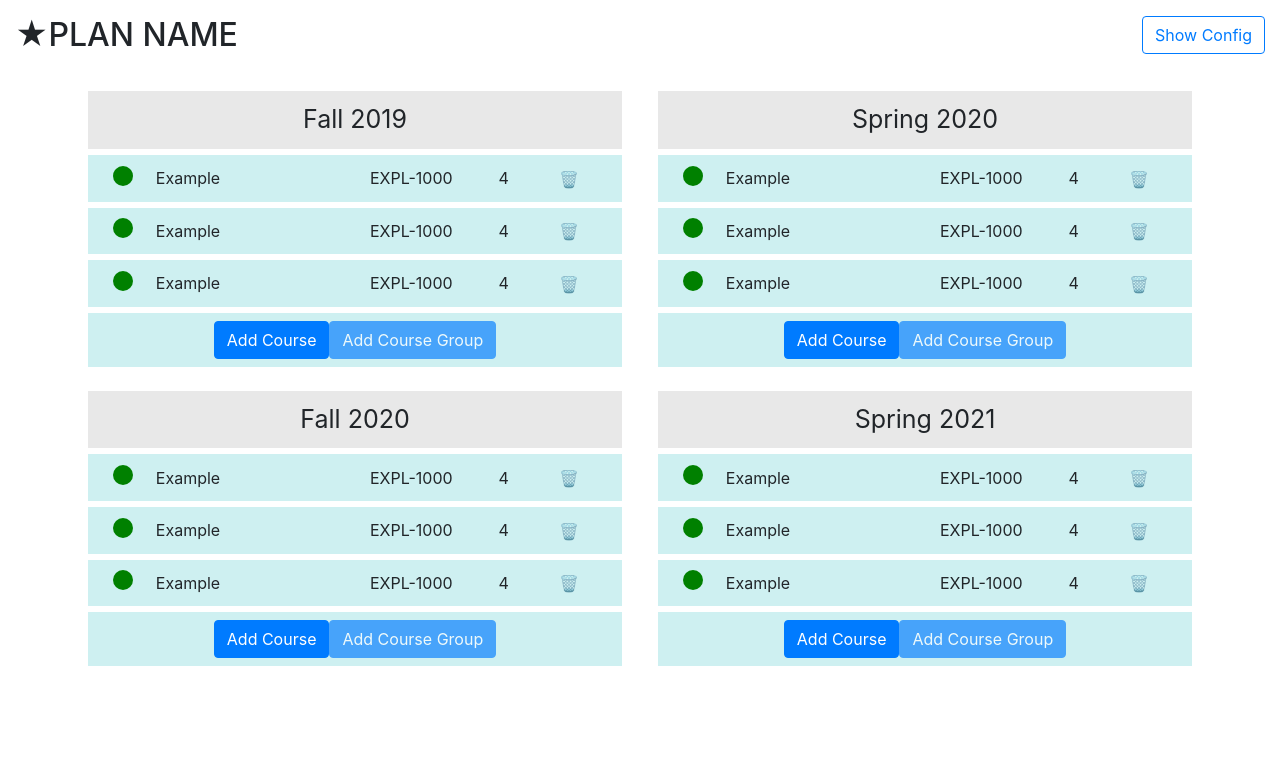
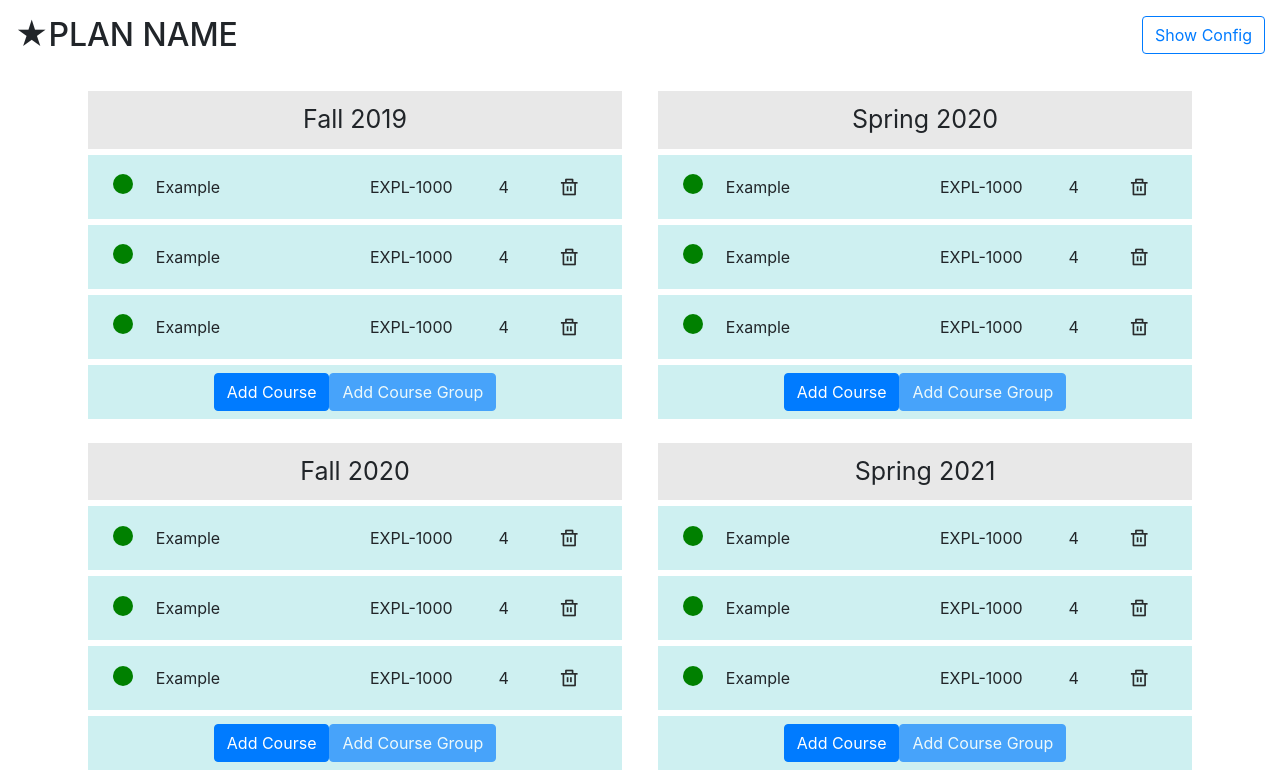
Before and after one commit to deusexmachina013/Primary-Source, a PHP site: page /student/create_plan.php in a window 1280 px wide. Shown: the part 84-866 px from the top of the page. Before the commit the page ends 750 px from the top, so only its background shows below. Run offline with PHP 8.4, Linux system fonts and the light colour scheme; some libraries are stand-ins or nearby versions.

Commit message:
Changed trash-button to an icon
I used the CDN from remixicon.com

```diff
--- a/assets/css/style.css
+++ b/assets/css/style.css
@@ -134,11 +134,21 @@ body {
     text-align: center;
 }
 
-.course-trash-button,
+/* .course-trash-button,
 .course-config-button {
     padding: 0px !important;
     margin: 0px !important;
     text-decoration: none !important;
+} */
+
+.course-trash-button {
+    color: #292b2c;
+    font-size: 20px;
+}
+
+.course-trash-button:hover {
+    color: blue;
+    text-decoration: none;
 }
 
 #accordion {
--- a/assets/js/student_create_plan.js
+++ b/assets/js/student_create_plan.js
@@ -48,7 +48,7 @@ $(document).ready(function() {
         <div class="col-md-5 course-editable course-title" contenteditable=true>Example</div>\
         <div class="col-md-3 course-editable course-code" contenteditable=true>EXPL-1000</div>\
         <div class="col-md-1 course-editable course-credits" contenteditable=true>4</div>\
-        <div class="col-md-2 course-trash"><button class="btn btn-link course-trash-button">&#x1f5d1;</button></div>\
+        <div class="col-md-2 course-trash"><i class="ri-delete-bin-line btn btn-link course-trash-button"></i></div>\
         </div>');
     });
 
--- a/student/create_plan.php
+++ b/student/create_plan.php
@@ -7,6 +7,7 @@
     <!-- CSS ONLY -->
     <link rel="stylesheet" href="https://stackpath.bootstrapcdn.com/bootstrap/4.5.2/css/bootstrap.min.css" integrity="sha384-JcKb8q3iqJ61gNV9KGb8thSsNjpSL0n8PARn9HuZOnIxN0hoP+VmmDGMN5t9UJ0Z" crossorigin="anonymous">
     <link rel="stylesheet" href="/assets/css/style.css">
+    <link href="https://cdn.jsdelivr.net/npm/remixicon@2.5.0/fonts/remixicon.css" rel="stylesheet">
     <!-- JS, Popper.js, and jQuery -->
     <script src="https://code.jquery.com/jquery-3.5.1.slim.min.js" integrity="sha384-DfXdz2htPH0lsSSs5nCTpuj/zy4C+OGpamoFVy38MVBnE+IbbVYUew+OrCXaRkfj" crossorigin="anonymous"></script>
     <script src="https://cdn.jsdelivr.net/npm/popper.js@1.16.1/dist/umd/popper.min.js" integrity="sha384-9/reFTGAW83EW2RDu2S0VKaIzap3H66lZH81PoYlFhbGU+6BZp6G7niu735Sk7lN" crossorigin="anonymous"></script>
@@ -42,7 +43,8 @@
                       <div class="col-md-5 course-editable course-title" contenteditable=true>Example</div>
                       <div class="col-md-3 course-editable course-code" contenteditable=true>EXPL-1000</div>
                       <div class="col-md-1 course-editable course-credits" contenteditable=true>4</div>
-                      <div class="col-md-2 course-trash"><button class="btn btn-link course-trash-button">&#x1f5d1;</button></div>
+                      <div class="col-md-2 course-trash"><i class="ri-delete-bin-line btn btn-link course-trash-button"></i></div>
+                      <!-- <div class="col-md-2 course-trash"><button class="btn btn-link course-trash-button">&#x1f5d1;</button></div> -->
                       <!-- <div class="col-md-1 course-config"><button class="btn btn-link course-config-button">&#9881;</button></div> -->
                     </div>
                     <div class="row semester-course">
@@ -50,14 +52,16 @@
                       <div class="col-md-5 course-editable course-title" contenteditable=true>Example</div>
                       <div class="col-md-3 course-editable course-code" contenteditable=true>EXPL-1000</div>
                       <div class="col-md-1 course-editable course-credits" contenteditable=true>4</div>
-                      <div class="col-md-2 course-trash"><button class="btn btn-link course-trash-button">&#x1f5d1;</button></div>
+                      <div class="col-md-2 course-trash"><i class="ri-delete-bin-line btn btn-link course-trash-button"></i></div>
+                      <!-- <div class="col-md-2 course-trash"><button class="btn btn-link course-trash-button">&#x1f5d1;</button></div> -->
                     </div>
                     <div class="row semester-course">
                       <div class="col-md-1 course-status"><span class="dot"></span></div>
                       <div class="col-md-5 course-editable course-title" contenteditable=true>Example</div>
                       <div class="col-md-3 course-editable course-code" contenteditable=true>EXPL-1000</div>
                       <div class="col-md-1 course-editable course-credits" contenteditable=true>4</div>
-                      <div class="col-md-2 course-trash"><button class="btn btn-link course-trash-button">&#x1f5d1;</button></div>
+                      <div class="col-md-2 course-trash"><i class="ri-delete-bin-line btn btn-link course-trash-button"></i></div>
+                      <!-- <div class="col-md-2 course-trash"><button class="btn btn-link course-trash-button">&#x1f5d1;</button></div> -->
                     </div>
                     <div class="row course-add">
                       <button class="btn btn-primary add-course-button">Add Course</button>
@@ -77,7 +81,8 @@
                         <div class="col-md-5 course-editable course-title  " contenteditable=true>Example</div>
                         <div class="col-md-3 course-editable course-code" contenteditable=true>EXPL-1000</div>
                         <div class="col-md-1 course-editable course-credits" contenteditable=true>4</div>
-                        <div class="col-md-2 course-trash"><button class="btn btn-link course-trash-button">&#x1f5d1;</button></div>
+                        <div class="col-md-2 course-trash"><i class="ri-delete-bin-line btn btn-link course-trash-button"></i></div>
+                        <!-- <div class="col-md-2 course-trash"><button class="btn btn-link course-trash-button">&#x1f5d1;</button></div> -->
                         <!-- <div class="col-md-1 course-config"><button class="btn btn-link course-config-button">&#9881;</button></div> -->
                       </div>
                       <div class="row semester-course">
@@ -85,14 +90,16 @@
                         <div class="col-md-5 course-editable course-title" contenteditable=true>Example</div>
                         <div class="col-md-3 course-editable course-code" contenteditable=true>EXPL-1000</div>
                         <div class="col-md-1 course-editable course-credits" contenteditable=true>4</div>
-                        <div class="col-md-2 course-trash"><button class="btn btn-link course-trash-button">&#x1f5d1;</button></div>
+                        <div class="col-md-2 course-trash"><i class="ri-delete-bin-line btn btn-link course-trash-button"></i></div>
+                        <!-- <div class="col-md-2 course-trash"><button class="btn btn-link course-trash-button">&#x1f5d1;</button></div> -->
                       </div>
                       <div class="row semester-course">
                         <div class="col-md-1 course-status"><span class="dot"></span></div>
                         <div class="col-md-5 course-editable course-title" contenteditable=true>Example</div>
                         <div class="col-md-3 course-editable course-code" contenteditable=true>EXPL-1000</div>
                         <div class="col-md-1 course-editable course-credits" contenteditable=true>4</div>
-                        <div class="col-md-2 course-trash"><button class="btn btn-link course-trash-button">&#x1f5d1;</button></div>
+                        <div class="col-md-2 course-trash"><i class="ri-delete-bin-line btn btn-link course-trash-button"></i></div>
+                        <!-- <div class="col-md-2 course-trash"><button class="btn btn-link course-trash-button">&#x1f5d1;</button></div> -->
                       </div>
                     </div>
 
@@ -112,7 +119,8 @@
                       <div class="col-md-5 course-editable course-title" contenteditable=true>Example</div>
                       <div class="col-md-3 course-editable course-code" contenteditable=true>EXPL-1000</div>
                       <div class="col-md-1 course-editable course-credits" contenteditable=true>4</div>
-                      <div class="col-md-2 course-trash"><button class="btn btn-link course-trash-button">&#x1f5d1;</button></div>
+                      <div class="col-md-2 course-trash"><i class="ri-delete-bin-line btn btn-link course-trash-button"></i></div>
+                      <!-- <div class="col-md-2 course-trash"><button class="btn btn-link course-trash-button">&#x1f5d1;</button></div> -->
                       <!-- <div class="col-md-1 course-config"><button class="btn btn-link course-config-button">&#9881;</button></div> -->
                     </div>
                     <div class="row semester-course">
@@ -120,14 +128,16 @@
                       <div class="col-md-5 course-editable course-title" contenteditable=true>Example</div>
                       <div class="col-md-3 course-editable course-code" contenteditable=true>EXPL-1000</div>
                       <div class="col-md-1 course-editable course-credits" contenteditable=true>4</div>
-                      <div class="col-md-2 course-trash"><button class="btn btn-link course-trash-button">&#x1f5d1;</button></div>
+                      <div class="col-md-2 course-trash"><i class="ri-delete-bin-line btn btn-link course-trash-button"></i></div>
+                      <!-- <div class="col-md-2 course-trash"><button class="btn btn-link course-trash-button">&#x1f5d1;</button></div> -->
                     </div>
                     <div class="row semester-course">
                       <div class="col-md-1 course-status"><span class="dot"></span></div>
                       <div class="col-md-5 course-editable course-title" contenteditable=true>Example</div>
                       <div class="col-md-3 course-editable course-code" contenteditable=true>EXPL-1000</div>
                       <div class="col-md-1 course-editable course-credits" contenteditable=true>4</div>
-                      <div class="col-md-2 course-trash"><button class="btn btn-link course-trash-button">&#x1f5d1;</button></div>
+                      <div class="col-md-2 course-trash"><i class="ri-delete-bin-line btn btn-link course-trash-button"></i></div>
+                      <!-- <div class="col-md-2 course-trash"><button class="btn btn-link course-trash-button">&#x1f5d1;</button></div> -->
                     </div>
                     <div class="row course-add">
                       <button class="btn btn-primary add-course-button">Add Course</button>
@@ -145,7 +155,8 @@
                       <div class="col-md-5 course-editable course-title" contenteditable=true>Example</div>
                       <div class="col-md-3 course-editable course-code" contenteditable=true>EXPL-1000</div>
                       <div class="col-md-1 course-editable course-credits" contenteditable=true>4</div>
-                      <div class="col-md-2 course-trash"><button class="btn btn-link course-trash-button">&#x1f5d1;</button></div>
+                      <div class="col-md-2 course-trash"><i class="ri-delete-bin-line btn btn-link course-trash-button"></i></div>
+                      <!-- <div class="col-md-2 course-trash"><button class="btn btn-link course-trash-button">&#x1f5d1;</button></div> -->
                       <!-- <div class="col-md-1 course-config"><button class="btn btn-link course-config-button">&#9881;</button></div> -->
                     </div>
                     <div class="row semester-course">
@@ -153,14 +164,16 @@
                       <div class="col-md-5 course-editable course-title" contenteditable=true>Example</div>
                       <div class="col-md-3 course-editable course-code" contenteditable=true>EXPL-1000</div>
                       <div class="col-md-1 course-editable course-credits" contenteditable=true>4</div>
-                      <div class="col-md-2 course-trash"><button class="btn btn-link course-trash-button">&#x1f5d1;</button></div>
+                      <div class="col-md-2 course-trash"><i class="ri-delete-bin-line btn btn-link course-trash-button"></i></div>
+                      <!-- <div class="col-md-2 course-trash"><button class="btn btn-link course-trash-button">&#x1f5d1;</button></div> -->
                     </div>
                     <div class="row semester-course">
                       <div class="col-md-1 course-status"><span class="dot"></span></div>
                       <div class="col-md-5 course-editable course-title" contenteditable=true>Example</div>
                       <div class="col-md-3 course-editable course-code" contenteditable=true>EXPL-1000</div>
                       <div class="col-md-1 course-editable course-credits" contenteditable=true>4</div>
-                      <div class="col-md-2 course-trash"><button class="btn btn-link course-trash-button">&#x1f5d1;</button></div>
+                      <div class="col-md-2 course-trash"><i class="ri-delete-bin-line btn btn-link course-trash-button"></i></div>
+                      <!-- <div class="col-md-2 course-trash"><button class="btn btn-link course-trash-button">&#x1f5d1;</button></div> -->
                     </div>
                     <div class="row course-add">
                       <button class="btn btn-primary add-course-button">Add Course</button>
@@ -217,6 +230,7 @@
                             <div class="col-md-5 course-editable course-title  " contenteditable=true>Introduction to ITWS</div>
                             <div class="col-md-3 course-editable course-code" contenteditable=true>ITWS-1200</div>
                             <div class="col-md-1 course-editable course-credits" contenteditable=true>4</div>
+                            <div class="col-md-2 course-trash"><i class="ri-delete-bin-line btn btn-link course-trash-button"></i></div>
                             <!-- <div class="col-md-2 course-trash"><button class="btn btn-link course-trash-button">&#x1f5d1;</button></div> -->
                             <!-- <div class="col-md-1 course-config"><button class="btn btn-link course-config-button">&#9881;</button></div> -->
                           </div>
@@ -225,6 +239,7 @@
                             <div class="col-md-5 course-editable course-title  " contenteditable=true>Web Systems Development</div>
                             <div class="col-md-3 course-editable course-code" contenteditable=true>ITWS-2110</div>
                             <div class="col-md-1 course-editable course-credits" contenteditable=true>4</div>
+                            <div class="col-md-2 course-trash"><i class="ri-delete-bin-line btn btn-link course-trash-button"></i></div>
                             <!-- <div class="col-md-2 course-trash"><button class="btn btn-link course-trash-button">&#x1f5d1;</button></div> -->
                             <!-- <div class="col-md-1 course-config"><button class="btn btn-link course-config-button">&#9881;</button></div> -->
                           </div>
```
